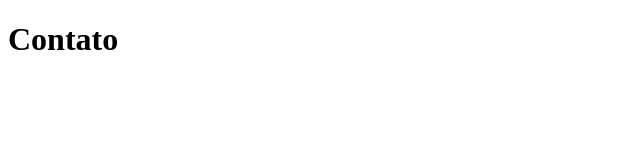
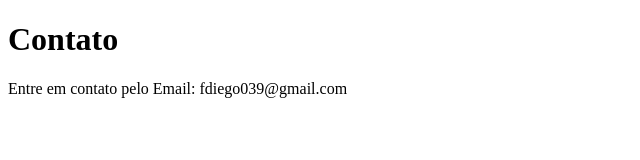
Before and after one commit to FdiegoSilva/sistema-de-cadastro, a plain HTML site: page contato.html in a window 1280 px wide. Shown: the whole page, without its empty margins (0-640 px from the left). Drawn offline with Linux system fonts and the light colour scheme.

Commit message:
adicionando o email de contato

```diff
--- a/contato.html
+++ b/contato.html
@@ -8,5 +8,6 @@
 </head>
 <body>
     <h1>Contato</h1>
+    <p>Entre em contato pelo Email: fdiego039@gmail.com</p>
 </body>
 </html>
```
